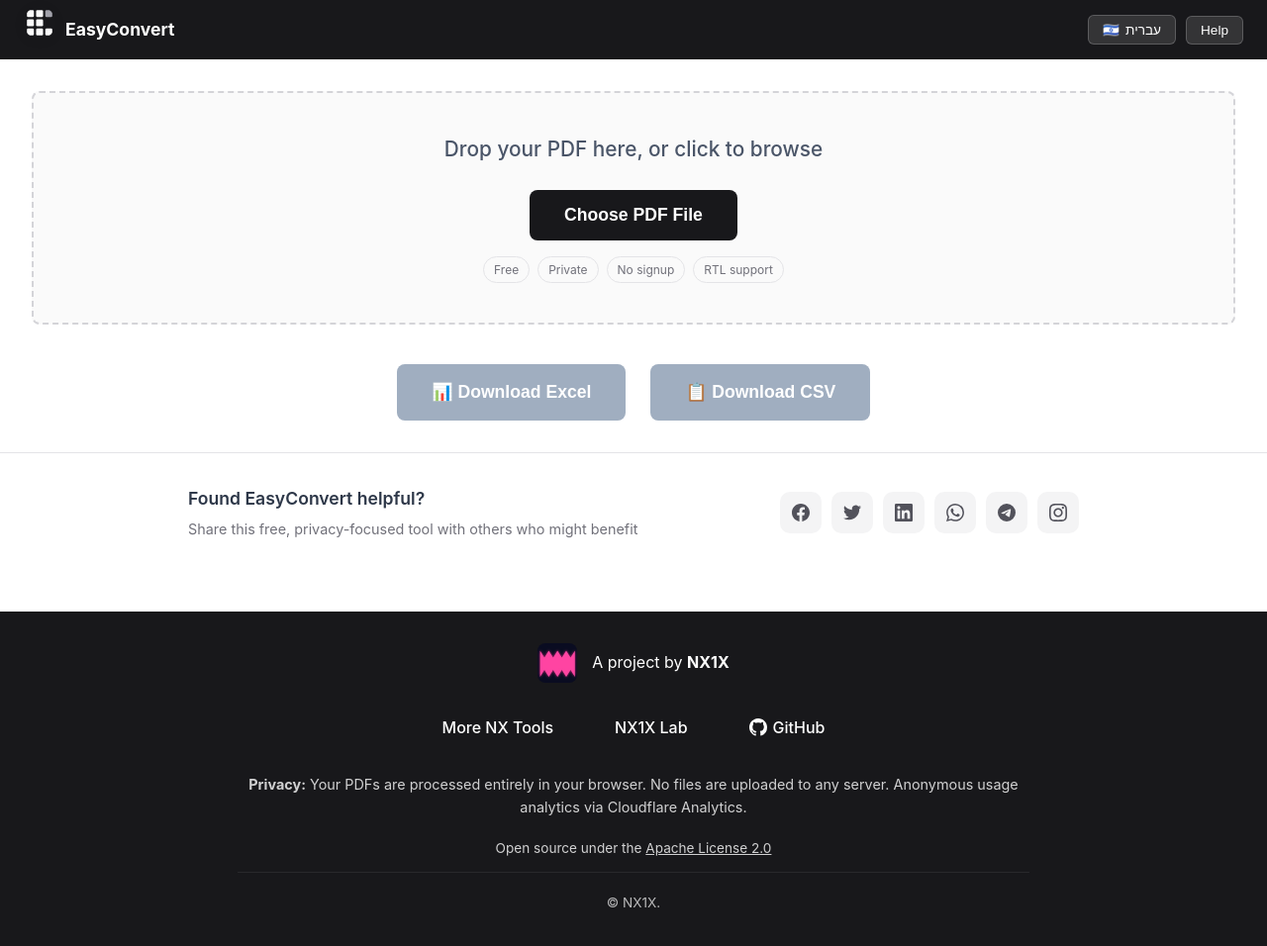
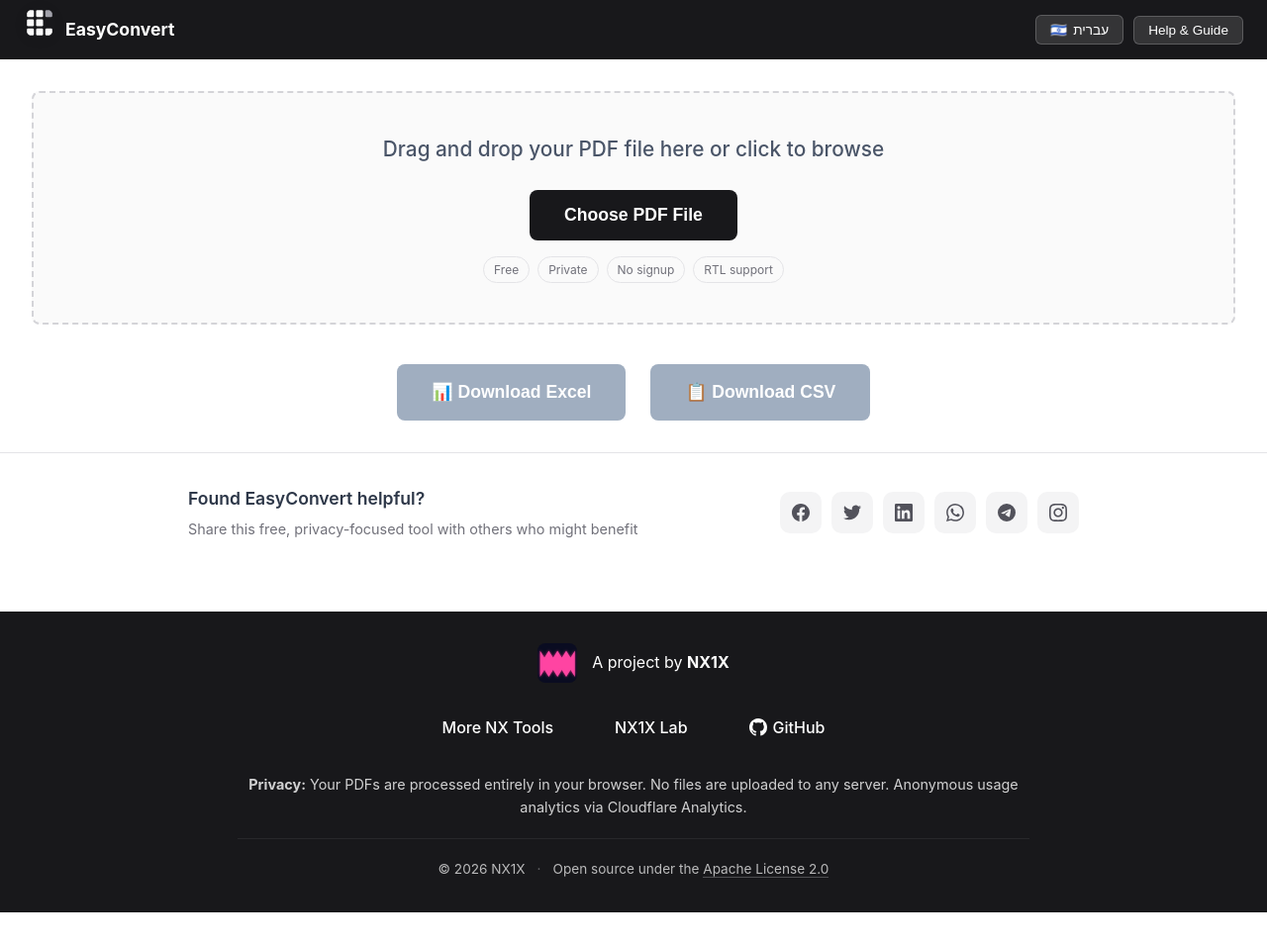
Before and after one commit to NX1X/EasyConvert, a website: page public/index.html in a window 1280 px wide. Shown: the whole page at 99% size. After the commit the page ends 922 px from the top, so only its background shows below. Drawn offline with Linux system fonts and the light colour scheme.

Commit message:
fix: render the copyright year, tidy the footer legal bar, harden ignores (#13)
The language initialiser only re-rendered when a saved language differed
from the current one, so visitors on the default language never got the
translated strings and the footer kept its static placeholder - the
copyright year was missing for everyone who never switched language. It
now always renders, and an unrecognised saved language falls back to
English instead of blanking the interface.

The licence notice and copyright are merged into a single bottom bar
below the divider, separated by a dot and wrapping on narrow screens.
The licence link underlines on hover rather than permanently and has a
visible focus state.

.gitignore gains JetBrains/workspace files, Windows shell artefacts,
editor backups and key material; .cfignore gains environment files and
key material so a misconfigured root-directory deploy cannot serve them.

Bump to 1.5.1.

Co-authored-by: NX1X <NX1X@users.noreply.github.com>

```diff
--- a/package.json
+++ b/package.json
@@ -1,6 +1,6 @@
 {
   "name": "easyconvert",
-  "version": "1.5.0",
+  "version": "1.5.1",
   "description": "Free PDF table to Excel/CSV converter with advanced table detection and RTL text support",
   "main": "public/index.html",
   "scripts": {
--- a/public/app.js
+++ b/public/app.js
@@ -1171,7 +1171,7 @@ const translations = {
         footerLink3: "GitHub",
         footerPrivacy: "<strong>Privacy:</strong> Your PDFs are processed entirely in your browser. No files are uploaded to any server. Anonymous usage analytics via Cloudflare Analytics.",
         footerLicense: 'Open source under the <a href="https://github.com/NX1X/EasyConvert/blob/main/LICENSE" target="_blank" rel="noopener">Apache License 2.0</a>',
-        footerCopyright: `© ${currentYear} NX1X.`,
+        footerCopyright: `© ${currentYear} NX1X`,
         statusVerify: "Please complete the security verification below to proceed.",
         statusLoading: "Loading PDF file...",
         statusExtracting: "Extracting data from PDF...",
@@ -1231,7 +1231,7 @@ const translations = {
         footerLink3: "GitHub",
         footerPrivacy: "<strong>פרטיות:</strong> קבצי ה-PDF שלכם מעובדים לחלוטין בדפדפן שלכם. לא מועלים קבצים לשום שרת. אנליטיקה אנונימית בסיסית דרך Cloudflare Analytics.",
         footerLicense: 'קוד פתוח תחת <a href="https://github.com/NX1X/EasyConvert/blob/main/LICENSE" target="_blank" rel="noopener">רישיון Apache 2.0</a>',
-        footerCopyright: `© ${currentYear} NX1X.`,
+        footerCopyright: `© ${currentYear} NX1X`,
         statusVerify: "אנא השלימו את אימות האבטחה למטה כדי להמשיך.",
         statusLoading: "טוען קובץ PDF...",
         statusExtracting: "מחלץ נתונים מה-PDF...",
@@ -1343,10 +1343,13 @@ function updateLanguage() {
 
 function initializeLanguage() {
     const savedLanguage = localStorage.getItem('easyconvert-language');
-    if (savedLanguage && savedLanguage !== currentLanguage) {
+    if (savedLanguage && translations[savedLanguage]) {
         currentLanguage = savedLanguage;
-        updateLanguage();
     }
+    // Always run: parts of the page are only produced here (the copyright
+    // year, for example), so skipping this when the language already matches
+    // would leave that static placeholder text in place.
+    updateLanguage();
 }
 
 document.addEventListener('DOMContentLoaded', initializeLanguage);
--- a/public/index.html
+++ b/public/index.html
@@ -366,12 +366,10 @@
                 <strong>Privacy:</strong> Your PDFs are processed entirely in your browser. No files are uploaded to any server. Anonymous usage analytics via Cloudflare Analytics.
             </div>
 
-            <div class="footer-license" id="footerLicense">
-                Open source under the <a href="https://github.com/NX1X/EasyConvert/blob/main/LICENSE" target="_blank" rel="noopener">Apache License 2.0</a>
-            </div>
-
-            <div class="footer-copyright" id="footerCopyright">
-                &copy; NX1X.
+            <div class="footer-legal">
+                <span id="footerCopyright">&copy; 2026 NX1X</span>
+                <span class="footer-legal-dot" aria-hidden="true">&middot;</span>
+                <span id="footerLicense">Open source under the <a href="https://github.com/NX1X/EasyConvert/blob/main/LICENSE" target="_blank" rel="noopener">Apache License 2.0</a></span>
             </div>
         </div>
     </footer>
--- a/public/style.css
+++ b/public/style.css
@@ -694,22 +694,41 @@ body {
     flex-shrink: 0;
 }
 
-.footer-license {
-    font-size: 0.85rem;
-    opacity: 0.8;
-    margin-bottom: 12px;
-}
-
-.footer-license a {
-    color: white;
-    text-decoration: underline;
-}
-
-.footer-copyright {
+/* Bottom legal bar: copyright and licence sit on one line, separated by a
+   dot, and wrap onto separate lines on narrow screens. */
+.footer-legal {
+    display: flex;
+    flex-wrap: wrap;
+    align-items: center;
+    justify-content: center;
+    gap: 4px 12px;
     font-size: 0.85rem;
     opacity: 0.7;
     border-top: 1px solid rgba(255, 255, 255, 0.1);
     padding-top: 20px;
+}
+
+.footer-legal-dot {
+    opacity: 0.5;
+}
+
+.footer-legal a {
+    color: white;
+    text-decoration: none;
+    border-bottom: 1px solid rgba(255, 255, 255, 0.35);
+    transition: var(--transition);
+}
+
+.footer-legal a:hover,
+.footer-legal a:focus-visible {
+    border-bottom-color: white;
+}
+
+/* On very narrow screens the dot separator adds noise once items wrap */
+@media (max-width: 420px) {
+    .footer-legal-dot {
+        display: none;
+    }
 }
 
 /* Share Section */
--- a/public/sw.js
+++ b/public/sw.js
@@ -1,4 +1,4 @@
-const CACHE_NAME = 'easyconvert-v1.5.0';
+const CACHE_NAME = 'easyconvert-v1.5.1';
 const urlsToCache = [
   '/',
   '/index.html',
```
Also changed, not shown: CHANGELOG.md, README.md, 2 other files.
